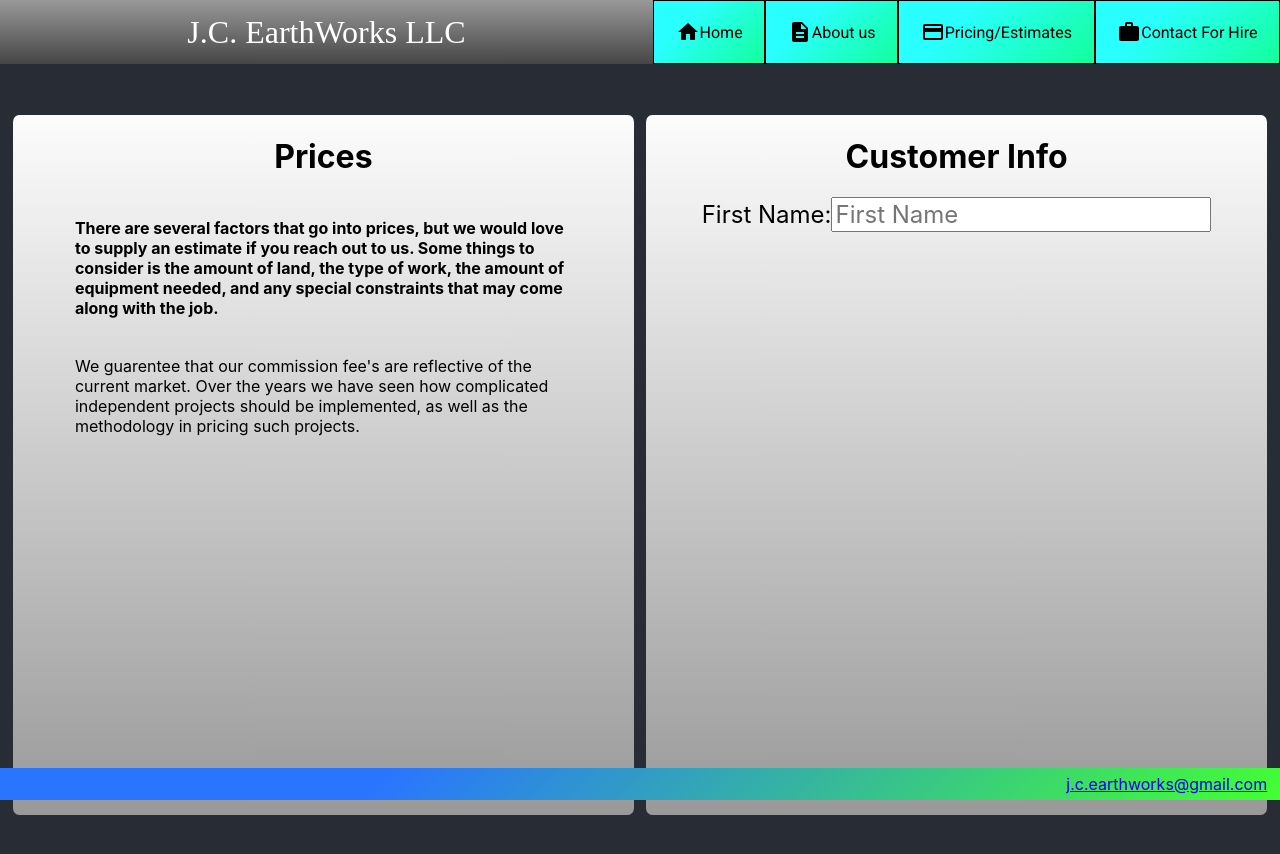
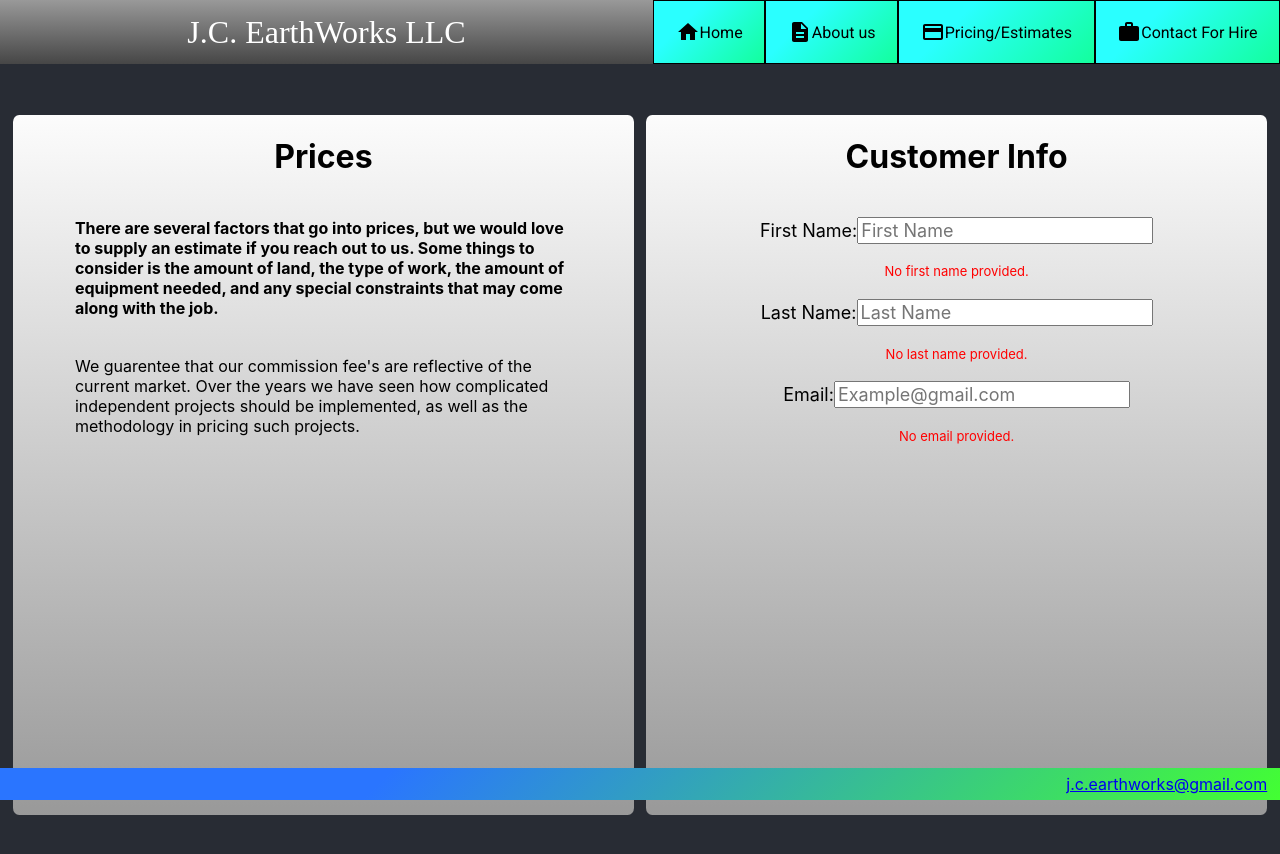
Before and after one commit to Duncan06/EarthWorks_concept, a React (Create React App) app: page / in a window 1280 px wide. Both pictures are taken after a click on the button "Pricing/Estimates". Built offline with nearby package versions, Linux system fonts and the light colour scheme; a web font is replaced by a local one.

Commit message:
Add classes and error messages.

```diff
--- a/src/components/PageOptions/CustomerValidation.js
+++ b/src/components/PageOptions/CustomerValidation.js
@@ -1,10 +1,14 @@
 import React from "react";
+import classes from "./PricePage.module.css";
 
 export default class CustomerValidation extends React.Component {
   state = {
     firstName: "",
+    lastName: "",
     email: "",
-    password: "",
+    firstNameError: "No first name provided.",
+    lastNameError: "No last name provided.",
+    emailError: "No email provided.",
   };
 
   handleChange = (event) => {
@@ -23,8 +27,8 @@ export default class CustomerValidation extends React.Component {
 
   render() {
     return (
-      <form onSubmit={this.handleSubmit}>
-        <div>
+      <form className={classes.customerInfo} onSubmit={this.handleSubmit}>
+        <div className={classes.customerText}>
           <label for="firstName">First Name:</label>
           <input
             name="firstName"
@@ -32,6 +36,27 @@ export default class CustomerValidation extends React.Component {
             value={this.state.firstName}
             onChange={this.handleChange}
           />
+          <div className={classes.textError}> {this.state.firstNameError} </div>
+        </div>
+        <div className={classes.customerText}>
+          <label for="LastName">Last Name:</label>
+          <input
+            name="lastName"
+            placeholder="Last Name"
+            value={this.state.lastName}
+            onChange={this.handleChange}
+          />
+          <div className={classes.textError}> {this.state.lastNameError} </div>
+        </div>
+        <div className={classes.customerText}>
+          <label for="email">Email:</label>
+          <input
+            name="email"
+            placeholder="Example@gmail.com"
+            value={this.state.email}
+            onChange={this.handleChange}
+          />
+          <div className={classes.textError}> {this.state.emailError} </div>
         </div>
       </form>
     );
--- a/src/components/PageOptions/PricePage.module.css
+++ b/src/components/PageOptions/PricePage.module.css
@@ -47,9 +47,18 @@
   align-items: center;
 }
 
-.mainPrice2 > *:nth-child(n + 2) {
-  font-size: x-large;
+.customerInfo {
+  font-size: large;
   text-align: center;
+}
+
+.customerText > * {
+  margin-top: 5%;
+}
+
+.textError {
+  color: red;
+  font-size: small;
 }
 
 @media (max-width: 1000px) {
```
